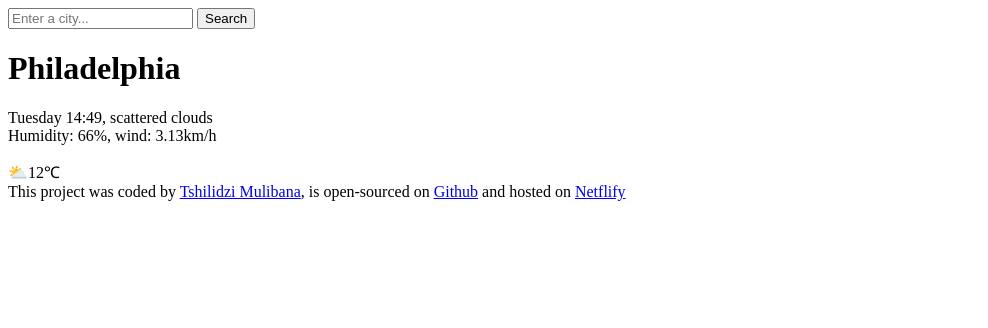
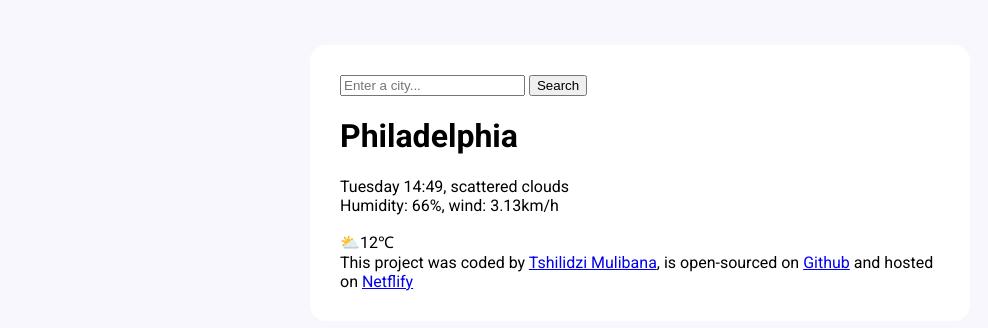
Before and after one commit to Chichiprecious1/The-weather-app, a plain HTML site: page index.html in a window 1280 px wide. Shown: the whole page, without its empty margins (0-988 px from the left). Drawn offline with Linux system fonts and the light colour scheme.

Commit message:
styled the main container and added custom font

```diff
--- a/index.html
+++ b/index.html
@@ -3,9 +3,18 @@
   <head>
     <meta charset="UTF-8" />
     <meta name="viewport" content="width=device-width, initial-scale=1.0" />
+    <link rel="stylesheet" href="src/style.css" />
+    <link href="
+    <link rel="preconnect" href="https://fonts.googleapis.com" />
+    <link rel="preconnect" href="https://fonts.gstatic.com" crossorigin />
+    <link
+      href="https://fonts.googleapis.com/css2?family=Dancing+Script:wght@400..700&family=Lilita+One&family=Roboto:ital,wght@0,100..900;1,100..900&display=swap"
+      rel="stylesheet"
+    />
     <title>Tshilidzi's app</title>
   </head>
   <body>
+    <div class="weather-app">
       <header>
         <form>
           <input type="search" placeholder="Enter a city..." required />
@@ -34,7 +43,10 @@
           >Github</a
         >
         and hosted on
-      <a href="https://digitalsolutionhubs.com/" target="_blank  "> Netflify</a>
+        <a href="https://digitalsolutionhubs.com/" target="_blank  ">
+          Netflify</a
+        >
       </footer>
+    </div>
   </body>
 </html>
--- /dev/null
+++ b/src/style.css
@@ -0,0 +1,12 @@
+body {
+  background-color: #f9f7fe;
+  font-family: "Roboto", sans-serif;
+}
+.weather-app {
+  background: white;
+  max-width: 600px;
+  margin: 45px auto;
+  padding: 30px;
+  box-shadow: 0 30px 50px rgba(65, 50 100, 0.08);
+  border-radius: 16px;
+}
```
Lines whose indentation alone changed are shown as unchanged.
